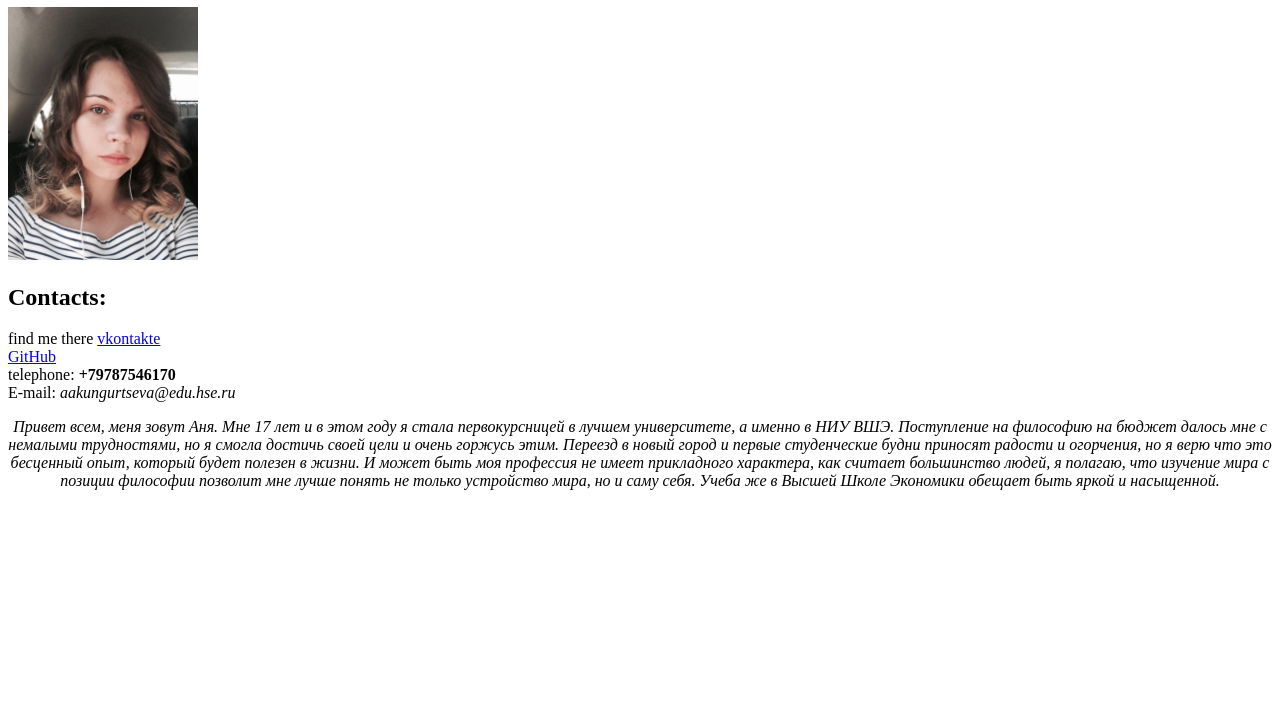
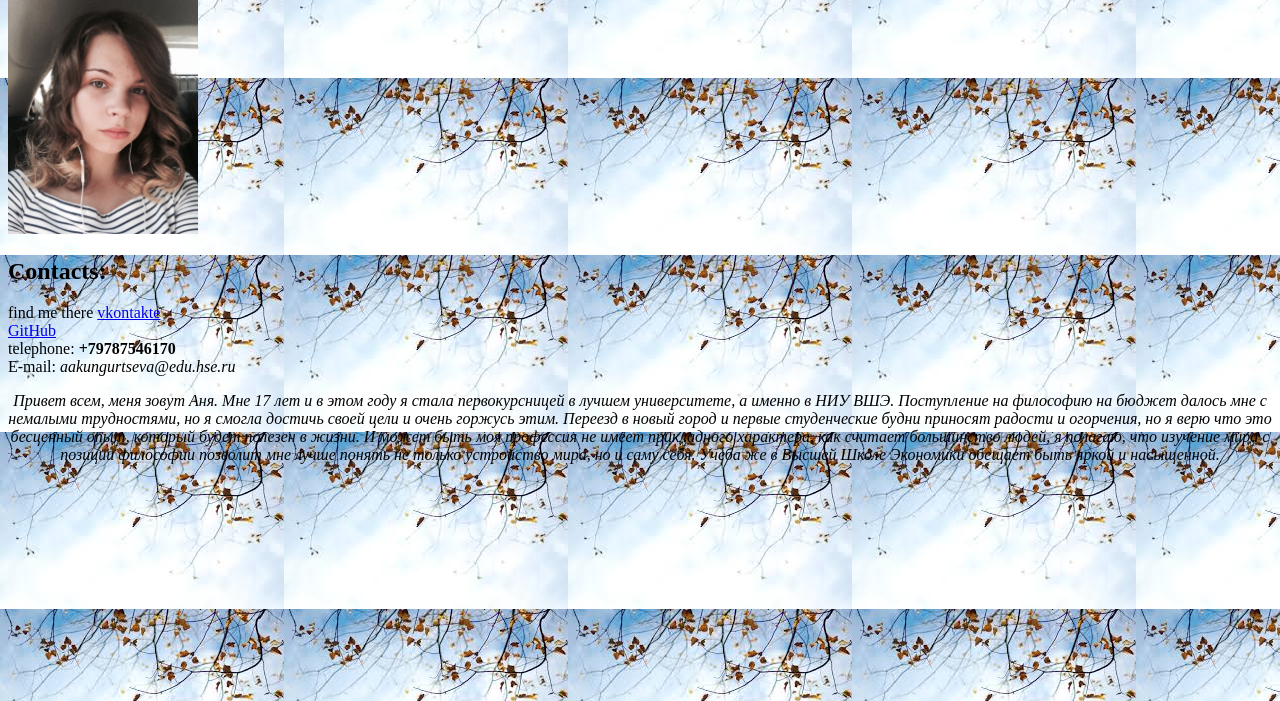
Before and after one commit to KungurtsevaAnn/KungurtsevaAnn.github.io, a plain HTML site: page index.html in a window 1280 px wide. Shown: the part 99-800 px from the top of the page. Drawn offline with Linux system fonts and the light colour scheme.

Commit message:
Update index.html

```diff
--- a/index.html
+++ b/index.html
@@ -4,11 +4,8 @@
       <meta charset="utf-8">
       <title>My profile</title>
     </head>
-    <body>
-       {
-    background: #333;
-    color: #fc0;
-   }
+    <body background="фон1.jpg">
+
       <left><h1>Anna Kungurtseva</h1></left>
       <left><img alt="It's me" width="15%" src="me.jpg"></left>
       <br/>
```
